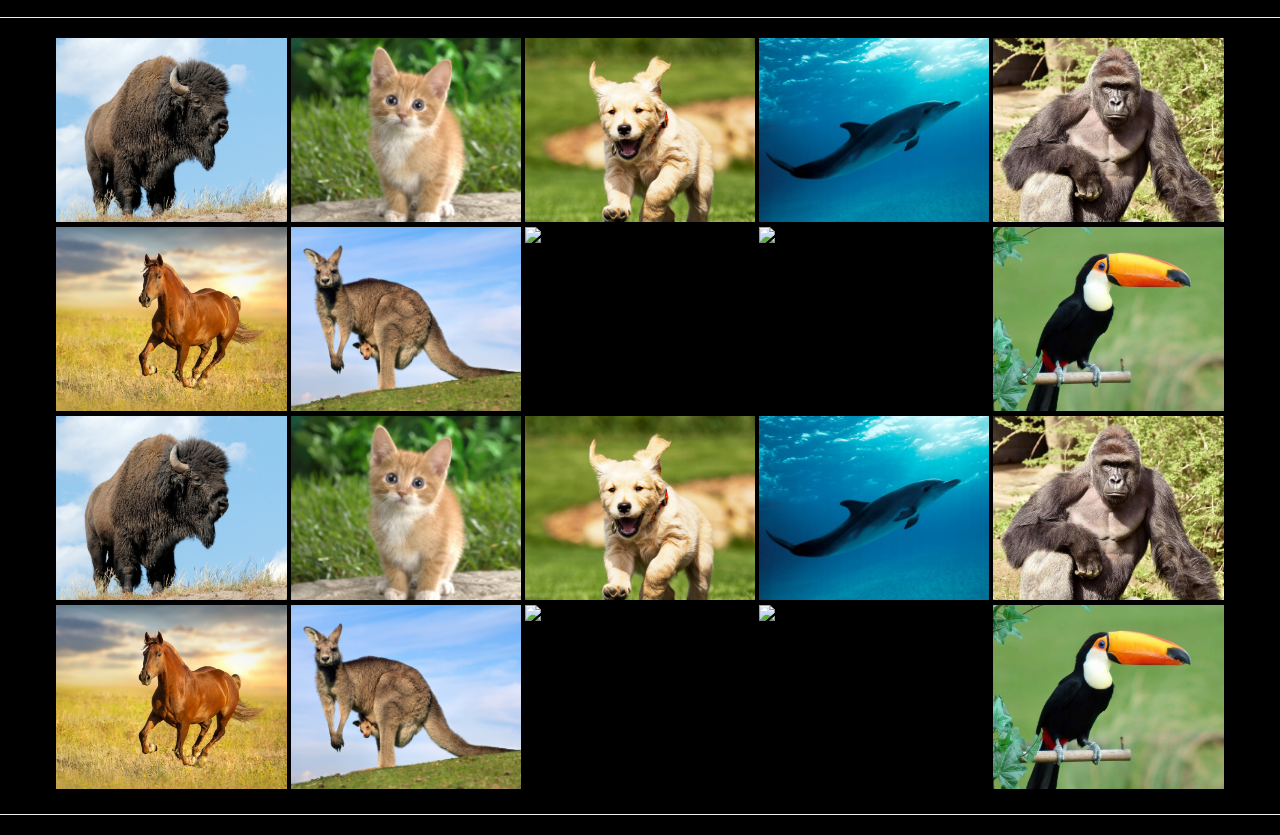
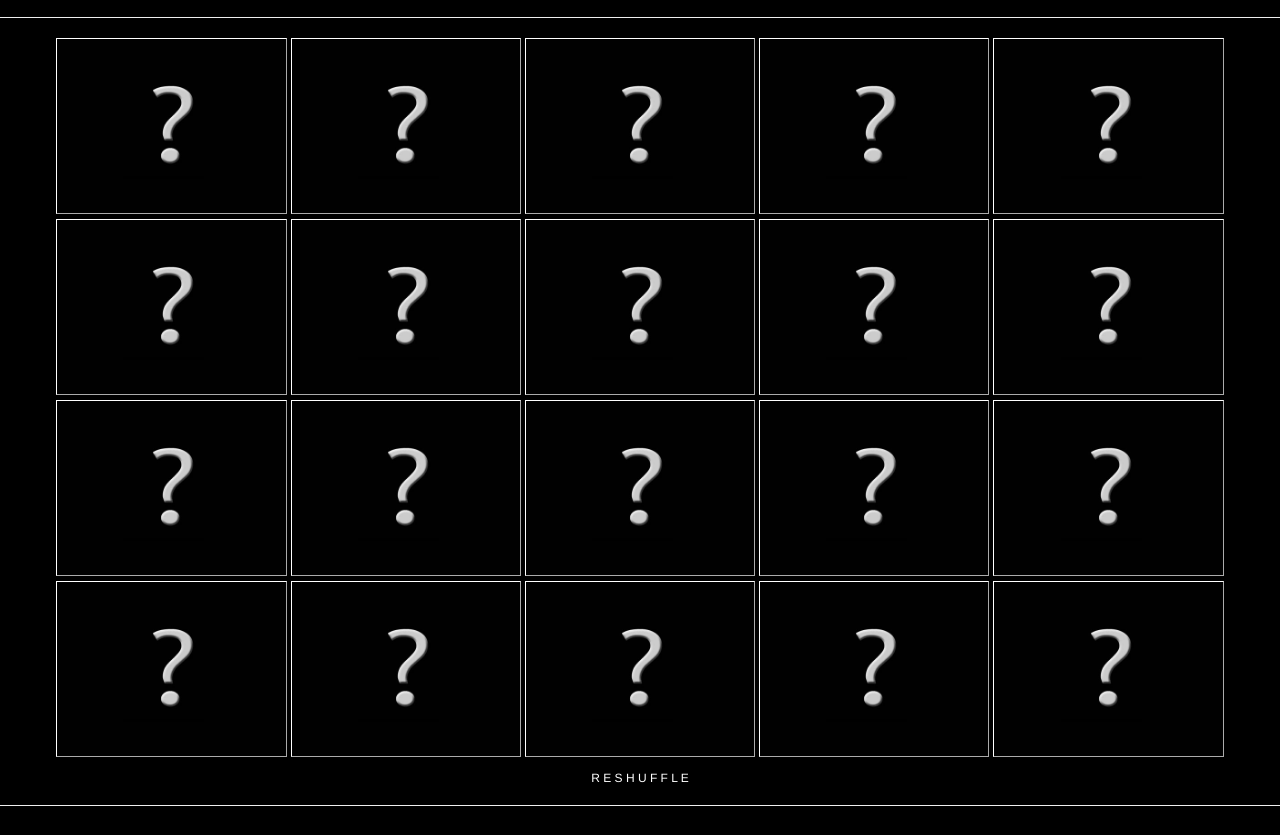
Before and after one commit to PRE90/memory_stink, a plain HTML site: page index.html in a window 1280 px wide. Shown: the part 63-898 px from the top of the page. Drawn offline with nearby package versions, Linux system fonts and the light colour scheme.

Commit message:
Make pretty

```diff
--- a/index.html
+++ b/index.html
@@ -23,31 +23,64 @@
 
 	<div class="container-fluid">
 		<div class="row row-centered">
-			<div class="col-xs-2 col-centered"><img id="" class=img-responsive src="images/bison.jpg"></div>
-			<div class="col-xs-2 col-centered"><img id="" class=img-responsive src="images/cat.jpg"></div>
-			<div class="col-xs-2 col-centered"><img id="" class=img-responsive src="images/dog.jpg"></div>
-			<div class="col-xs-2 col-centered"><img id="" class=img-responsive src="images/dolphin.jpg"></div>
-			<div class="col-xs-2 col-centered"><img id="" class=img-responsive src="images/harambe.jpg"></div>
-			<div class="col-xs-2 col-centered"><img id="" class=img-responsive src="images/horse.jpg"></div>
-			<div class="col-xs-2 col-centered"><img id="" class=img-responsive src="images/kangaroo.jpg"></div>
-			<div class="col-xs-2 col-centered"><img id="" class=img-responsive src="images/penguin.jpg"></div>
-			<div class="col-xs-2 col-centered"><img id="" class=img-responsive src="images/sloth.jpg"></div>
-			<div class="col-xs-2 col-centered"><img id="" class=img-responsive src="images/toucan.jpg"></div>
-			<div class="col-xs-2 col-centered"><img id="" class=img-responsive src="images/bison.jpg"></div>
-			<div class="col-xs-2 col-centered"><img id="" class=img-responsive src="images/cat.jpg"></div>
-			<div class="col-xs-2 col-centered"><img id="" class=img-responsive src="images/dog.jpg"></div>
-			<div class="col-xs-2 col-centered"><img id="" class=img-responsive src="images/dolphin.jpg"></div>
-			<div class="col-xs-2 col-centered"><img id="" class=img-responsive src="images/harambe.jpg"></div>
-			<div class="col-xs-2 col-centered"><img id="" class=img-responsive src="images/horse.jpg"></div>
-			<div class="col-xs-2 col-centered"><img id="" class=img-responsive src="images/kangaroo.jpg"></div>
-			<div class="col-xs-2 col-centered"><img id="" class=img-responsive src="images/penguin.jpg"></div>
-			<div class="col-xs-2 col-centered"><img id="" class=img-responsive src="images/sloth.jpg"></div>
-			<div class="col-xs-2 col-centered"><img id="" class=img-responsive src="images/toucan.jpg"></div>
+			<div class="col-xs-2 col-centered"><img id="1" class=img-responsive src="images/qmark.jpg"></div>
+			<div class="col-xs-2 col-centered"><img id="2" class=img-responsive src="images/qmark.jpg"></div>
+			<div class="col-xs-2 col-centered"><img id="3" class=img-responsive src="images/qmark.jpg"></div>
+			<div class="col-xs-2 col-centered"><img id="4" class=img-responsive src="images/qmark.jpg"></div>
+			<div class="col-xs-2 col-centered"><img id="5" class=img-responsive src="images/qmark.jpg"></div>
+			<div class="col-xs-2 col-centered"><img id="6" class=img-responsive src="images/qmark.jpg"></div>
+			<div class="col-xs-2 col-centered"><img id="7" class=img-responsive src="images/qmark.jpg"></div>
+			<div class="col-xs-2 col-centered"><img id="8" class=img-responsive src="images/qmark.jpg"></div>
+			<div class="col-xs-2 col-centered"><img id="9" class=img-responsive src="images/qmark.jpg"></div>
+			<div class="col-xs-2 col-centered"><img id="10" class=img-responsive src="images/qmark.jpg"></div>
+			<div class="col-xs-2 col-centered"><img id="11" class=img-responsive src="images/qmark.jpg"></div>
+			<div class="col-xs-2 col-centered"><img id="12" class=img-responsive src="images/qmark.jpg"></div>
+			<div class="col-xs-2 col-centered"><img id="13" class=img-responsive src="images/qmark.jpg"></div>
+			<div class="col-xs-2 col-centered"><img id="14" class=img-responsive src="images/qmark.jpg"></div>
+			<div class="col-xs-2 col-centered"><img id="15" class=img-responsive src="images/qmark.jpg"></div>
+			<div class="col-xs-2 col-centered"><img id="16" class=img-responsive src="images/qmark.jpg"></div>
+			<div class="col-xs-2 col-centered"><img id="17" class=img-responsive src="images/qmark.jpg"></div>
+			<div class="col-xs-2 col-centered"><img id="18" class=img-responsive src="images/qmark.jpg"></div>
+			<div class="col-xs-2 col-centered"><img id="19" class=img-responsive src="images/qmark.jpg"></div>
+			<div class="col-xs-2 col-centered"><img id="20" class=img-responsive src="images/qmark.jpg"></div>
 		</div>
 	</div>
-
+	<h6>R E S H U F F L E</h6>
 	<hr>
 
 	<script src="https://ajax.googleapis.com/ajax/libs/jquery/1.12.4/jquery.min.js"></script>
+	<script type="text/javascript">
+
+		var images = ["bison.jpg", "cat.jpg", "dog.jpg", "dolphin.jpg", "harambe.jpg", "horse.jpg", "kangaroo.jpg", "penguin.jpg", "sloth.jpg", "toucan.jpg", "bison.jpg", "cat.jpg", "dog.jpg", "dolphin.jpg", "harambe.jpg", "horse.jpg", "kangaroo.jpg", "penguin.jpg", "sloth.jpg", "toucan.jpg"];
+
+		// Knuth shuffle http://stackoverflow.com/questions/2450954/how-to-randomize-shuffle-a-javascript-array
+		function shuffle (array) {
+			var currentIndex = array.length, temporaryValue, randomIndex;
+			// While there remain elements to shuffle...
+			while (0 !== currentIndex) {
+				// Pick a remaining element...
+				randomIndex = Math.floor(Math.random() * currentIndex);
+				currentIndex -= 1;
+				// And swap it with the current element.
+				temporaryValue = array[currentIndex];
+				array[currentIndex] = array[randomIndex];
+				array[randomIndex] = temporaryValue;
+			}
+			return array;
+		};
+
+		function flipTile (){
+			var maxClicks = 2;
+
+		};
+
+		function isMatch(){
+
+		};
+
+
+
+
+	</script>
 </body>
 </html>
--- a/style/style.css
+++ b/style/style.css
@@ -2,9 +2,13 @@ body {
 	background-color: black;
 }
 
-h1 {
+h1, h6 {
 	color: white;
 	text-align: center;
+}
+
+h6:hover {
+	color: gray;
 }
 
 img {
@@ -15,25 +19,34 @@ img {
     min-width: 100%;
 }
 
+
 .row {
 	margin-left: auto;
 	margin-right: auto;
 }
+
 .row-centered {
     text-align:center;
 }
 
 .col-centered {
-    display:inline-block;
-    float:none;
-    text-align:left;
-    margin-right:-4px;
+    display: inline-block;
+    float: none;
 }
 
 .col-xs-2 {
 	width: 18vw;
-	height: 23vh;
+	height: 22vh;
     overflow: hidden;
     margin: 0px;
     padding: 0px;
+    border-color: white;
+    border-style: outset;
+    border-width: 1px;
 }
+
+.col-xs-2:hover {
+	border-color: gray;
+	border-style: inset;
+	border-width: 1px;
+}
```
Also changed, not shown: images/qmark.jpg (added).
